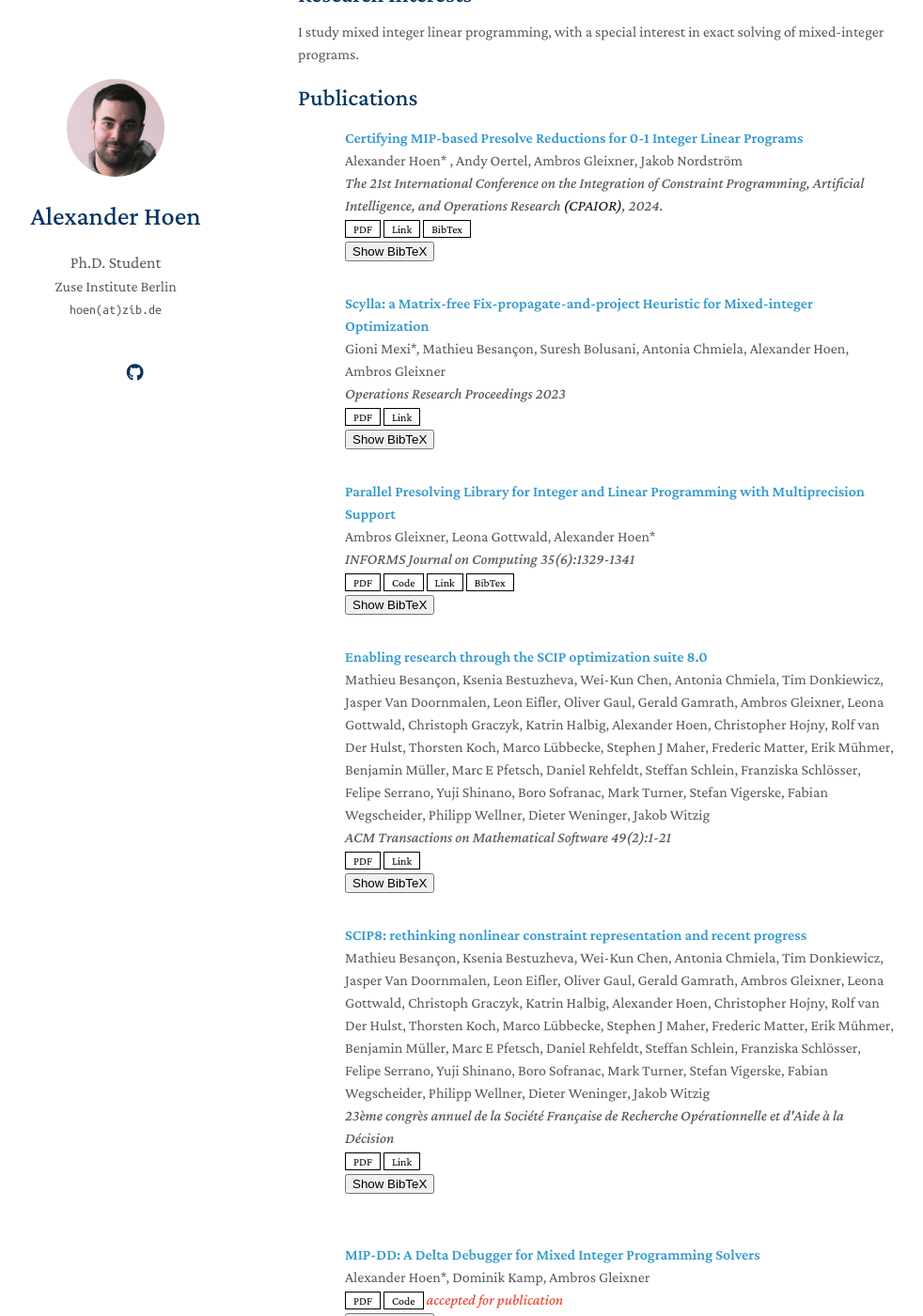
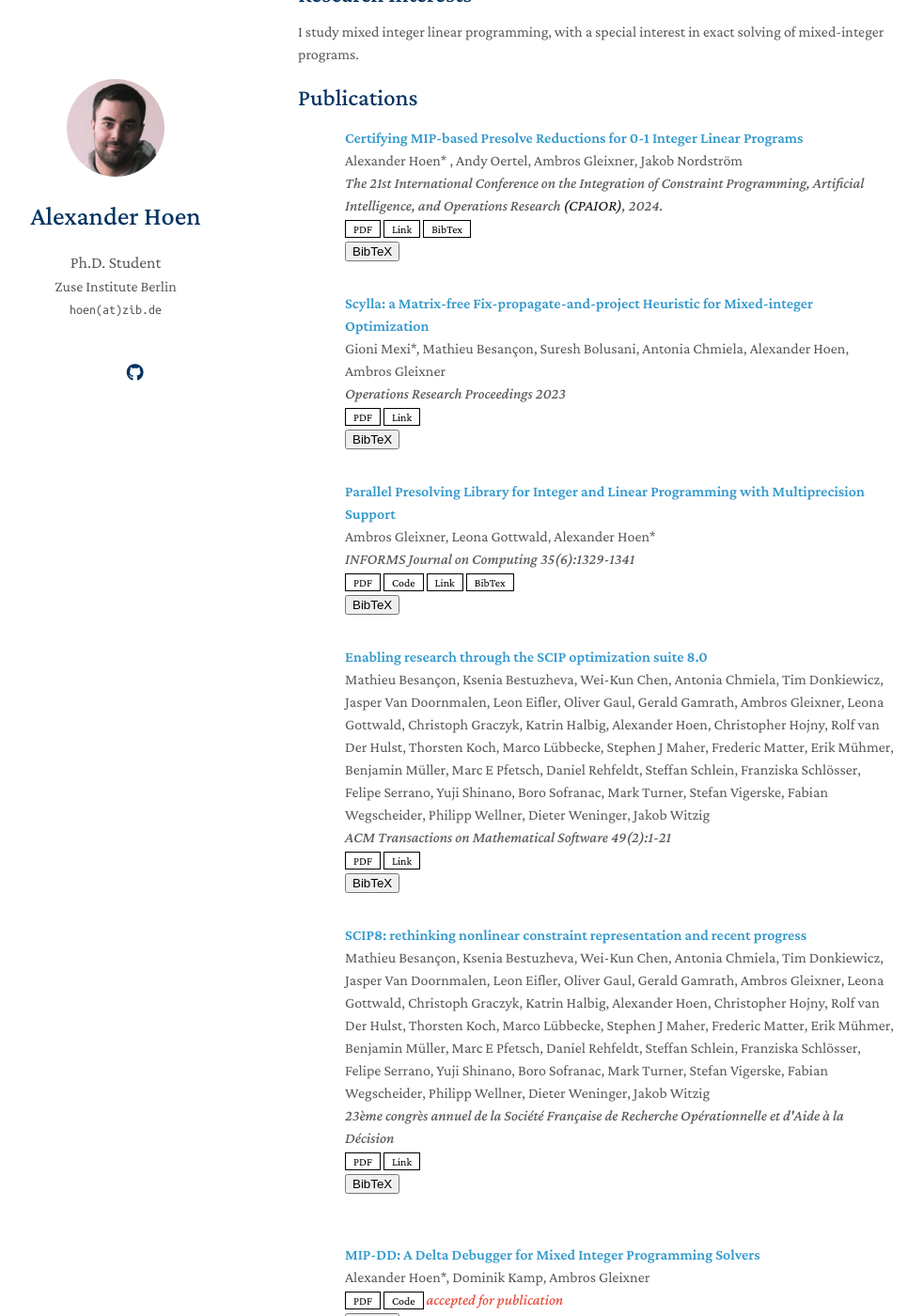
Before and after one commit to alexhoen/alexhoen.github.io, a Jekyll site: the page built from index.md, in a window 1280 px wide and 1400 px high, scrolled down 197 px. Shown: the whole window at 94% size, without its empty margins (153-1135 px from the left). Built offline with Jekyll 4.4.1, drawn with Linux system fonts in a browser that asks for light colours; nearby versions of some CDN libraries; a style sheet for code colours, icons or effects is not loaded; our own code applies the rules of GitHub Pages for plain Markdown files; part of the change alters nothing that is shown; some of the changed text lies outside the part shown.

Commit message:
Update publications.md

```diff
--- a/_includes/publications.md
+++ b/_includes/publications.md
@@ -41,19 +41,19 @@
       {% endif %}
     </div>
      <!-- Expand Button -->
-  <button onclick="toggleBibtex('bibtex1')">Show BibTeX</button>
+  <button onclick="toggleBibtex('bibtex1')">BibTeX</button>
 
   <!-- Hidden BibTeX content -->
   <div id="bibtex1" style="display: none; margin-top: 10px; background-color: #f9f9f9; padding: 10px; border: 1px solid #ddd;">
     <pre>
-@article{example2024,
-  title={An example article},
-  author={Doe, John and Smith, Jane},
-  journal={Example Journal},
-  year={2024},
-  volume={42},
-  pages={123--456},
-}
+      @article{example2024,
+      title={An example article},
+      author={Doe, John and Smith, Jane},
+      journal={Example Journal},
+      year={2024},
+      volume={42},
+      pages={123--456},
+    }
     </pre>
   </div>
   </div>
@@ -66,3 +66,14 @@
 
 </ol>
 </div>
+
+<script>
+  function toggleBibtex(id) {
+    const bibtexDiv = document.getElementById(id);
+    if (bibtexDiv.style.display === "none") {
+      bibtexDiv.style.display = "block";
+    } else {
+      bibtexDiv.style.display = "none";
+    }
+  }
+</script>
```
